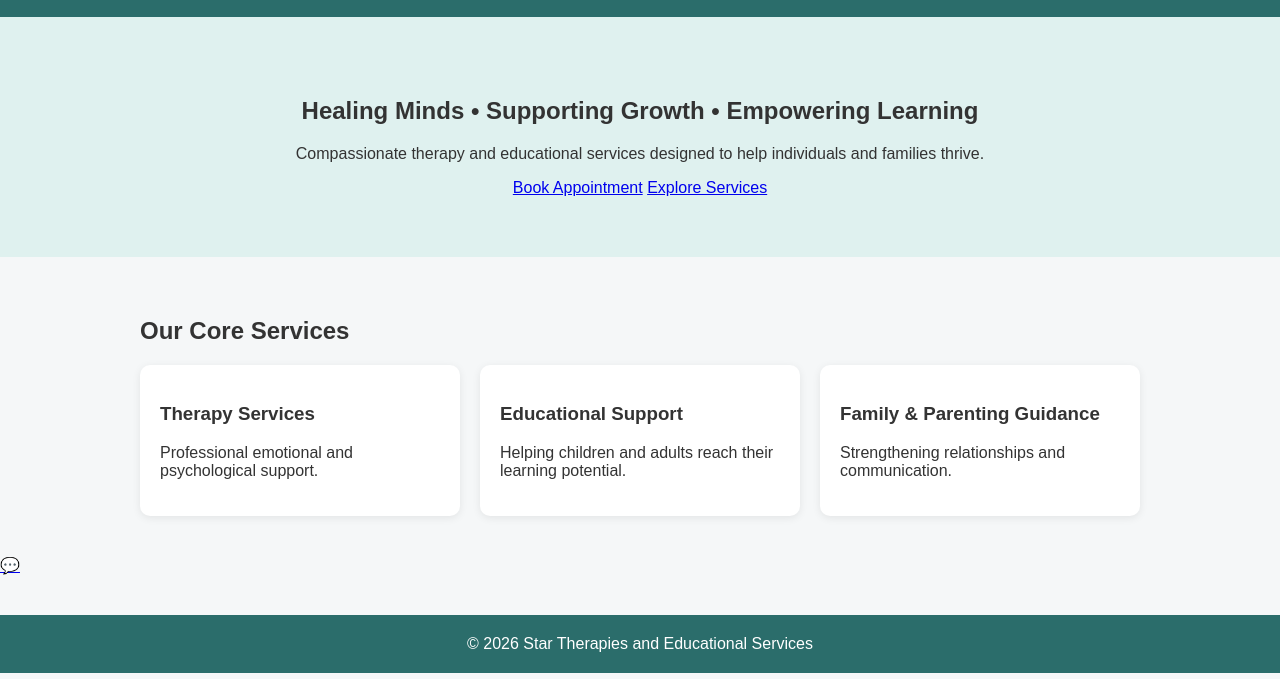
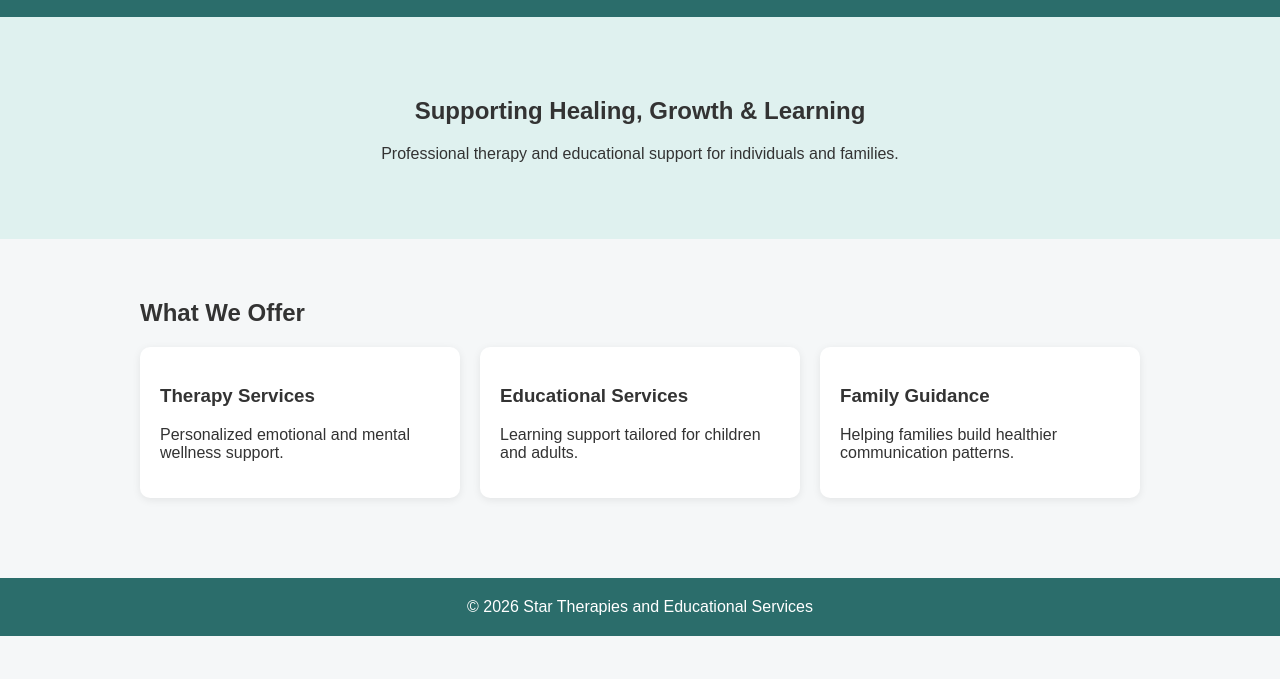
Before and after one commit to AbbyRu/star_therapies_and_educational_services, a plain HTML site: page index.html in a window 1280 px wide. Shown: the part 121-800 px from the top of the page. Drawn offline with Linux system fonts and the light colour scheme.

Commit message:
Revise title and restructure services section
Updated the title and section headings, improved content clarity, and adjusted the structure of the services offered.

```diff
--- a/index.html
+++ b/index.html
@@ -1,15 +1,13 @@
 <!DOCTYPE html>
 <html>
 <head>
-<title>Team - Star Therapies</title>
+<title>Star Therapies and Educational Services</title>
 <link rel="stylesheet" href="style.css">
 </head>
 <body>
 
 <header>
-<div class="header-container">
     <h1>Star Therapies and Educational Services</h1>
-
     <nav>
         <a href="index.html">Home</a>
         <a href="about.html">About</a>
@@ -17,42 +15,30 @@
         <a href="team.html">Team</a>
         <a href="contact.html">Contact</a>
     </nav>
-</div>
 </header>
 
 <section class="hero">
-<h2>Healing Minds • Supporting Growth • Empowering Learning</h2>
-<p>
-Compassionate therapy and educational services designed to help individuals and families thrive.
-</p>
-
-<a class="cta-btn" href="contact.html">Book Appointment</a>
-<a class="cta-btn" href="services.html">Explore Services</a>
+    <h2>Supporting Healing, Growth & Learning</h2>
+    <p>Professional therapy and educational support for individuals and families.</p>
 </section>
 
 <div class="container">
-<h2>Our Core Services</h2>
-
+    <h2>What We Offer</h2>
     <div class="cards">
         <div class="card">
             <h3>Therapy Services</h3>
-<p>Professional emotional and psychological support.</p>
+            <p>Personalized emotional and mental wellness support.</p>
         </div>
-
         <div class="card">
-<h3>Educational Support</h3>
-<p>Helping children and adults reach their learning potential.</p>
+            <h3>Educational Services</h3>
+            <p>Learning support tailored for children and adults.</p>
         </div>
-
         <div class="card">
-<h3>Family & Parenting Guidance</h3>
-<p>Strengthening relationships and communication.</p>
+            <h3>Family Guidance</h3>
+            <p>Helping families build healthier communication patterns.</p>
         </div>
     </div>
-
 </div>
-
-<a class="whatsapp" href="https://wa.me/254700000000">💬</a>
 
 <footer>
     © 2026 Star Therapies and Educational Services
```
Lines whose indentation alone changed are shown as unchanged.
